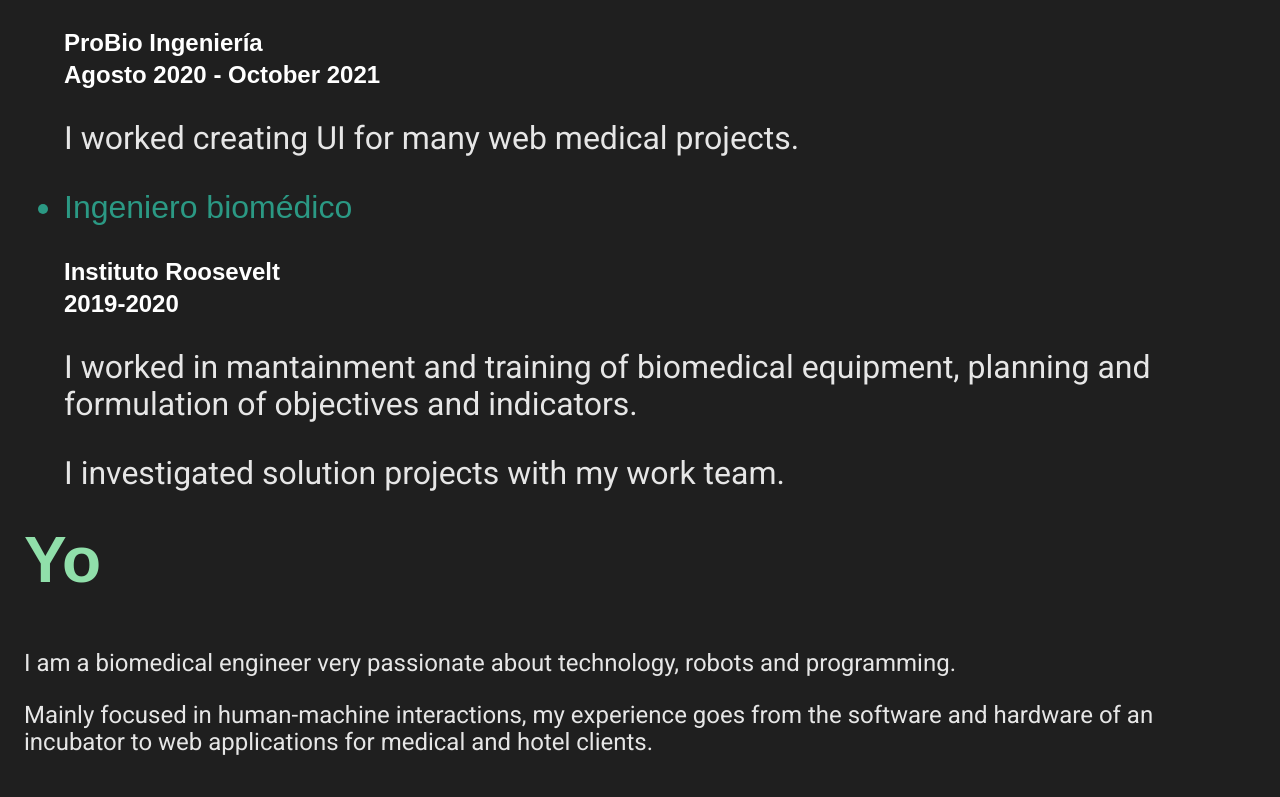
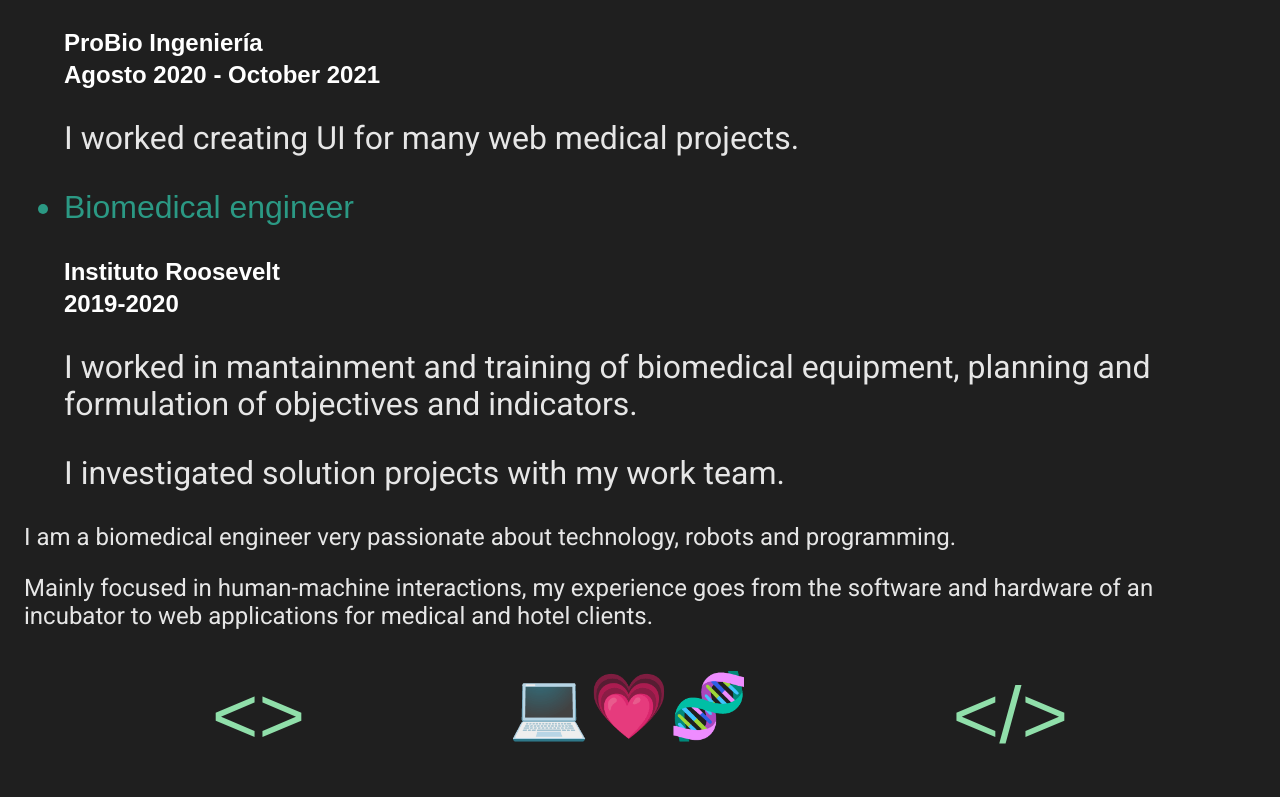
Before and after one commit to Oscarlarrotta07/portfolio, a website: page source/pug/index.pug in a window 1280 px wide. Shown: the part 2858-3655 px from the top of the page. Drawn offline with nearby package versions, Linux system fonts and the light colour scheme; files that its build step writes are made by us from their sources; some icons are missing; a web font is replaced by a local one.

Commit message:
change some words to english

```diff
--- a/source/pug/_description.pug
+++ b/source/pug/_description.pug
@@ -17,12 +17,11 @@ section.description
          p.list__subtitle Agosto 2020 - October 2021
          p.list__text I worked creating UI for many web medical projects.
       li
-         p.list__title Ingeniero biomédico
+         p.list__title Biomedical engineer
          p.list__subtitle Instituto Roosevelt
          p.list__subtitle 2019-2020
          p.list__text I worked in mantainment and training of biomedical equipment, planning and formulation of objectives and indicators.
          p.list__text I investigated solution projects with my work team.
-   h2.title Yo
    p.description__text I am a biomedical engineer very passionate about technology, robots and programming.
    p.description__text Mainly focused in human-machine interactions, my experience goes from the software and hardware of an incubator to web applications for medical and hotel clients.
 
--- a/source/pug/_projects.pug
+++ b/source/pug/_projects.pug
@@ -2,7 +2,7 @@
 - var isProd = true;
 
 section.projects
-  h2.title Projectos
+  h2.title Projects
   ul.projects__elements
     each project in projects
       li.projects__element
```
Also changed, not shown: index.html.
